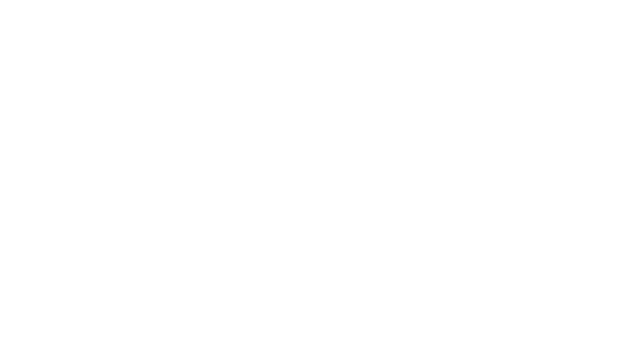
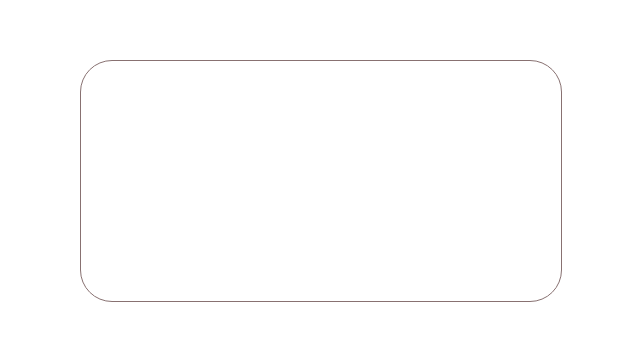
Before and after one commit to nishav07/React-playground, a React (Vite) app: page / in a window 1280 px wide. Shown: the part 219-560 px from the top of the page, without its empty margins (319-959 px from the left). Built offline with nearby package versions, Linux system fonts and the light colour scheme.

Commit message:
making layouts

```diff
--- a/src/App.css
+++ b/src/App.css
@@ -1,7 +1,11 @@
 #root {
   height: 100vh;
+  width: 100vw;
   max-width: 1280px;
   text-align: center;
+  display: flex;
+  align-items: center;
+  justify-content: center;
 }
 
 body{
--- a/src/App.jsx
+++ b/src/App.jsx
@@ -1,12 +1,12 @@
 import './App.css'
-import Thumbnail from './thumbnail'
+import Thumbnail from './Thumbnail.jsx';
 
 
 
 function App() {
   return (
     <>
-    <thumbnail/>
+    <Thumbnail/>
     </>
   )
 }
--- a/src/thumbnail.css
+++ b/src/thumbnail.css
@@ -1,5 +1,6 @@
 #thumbnail{
-    height: 10rem;
+    height: 15rem;
     width: 30rem;
-    border: 2px;
+    border: 1px  solid rgb(136, 113, 113);
+    border-radius: 2rem;
 }
--- a/src/thumbnail.jsx
+++ b/src/thumbnail.jsx
@@ -1,5 +1,6 @@
 
-import "thumbnail.css"
+import "./Thumbnail.css";
+
 function Thumbnail(){
     return (
         <div id="thumbnail">
```
Also changed, not shown: src/Card.css (added), src/Card.jsx (added).
